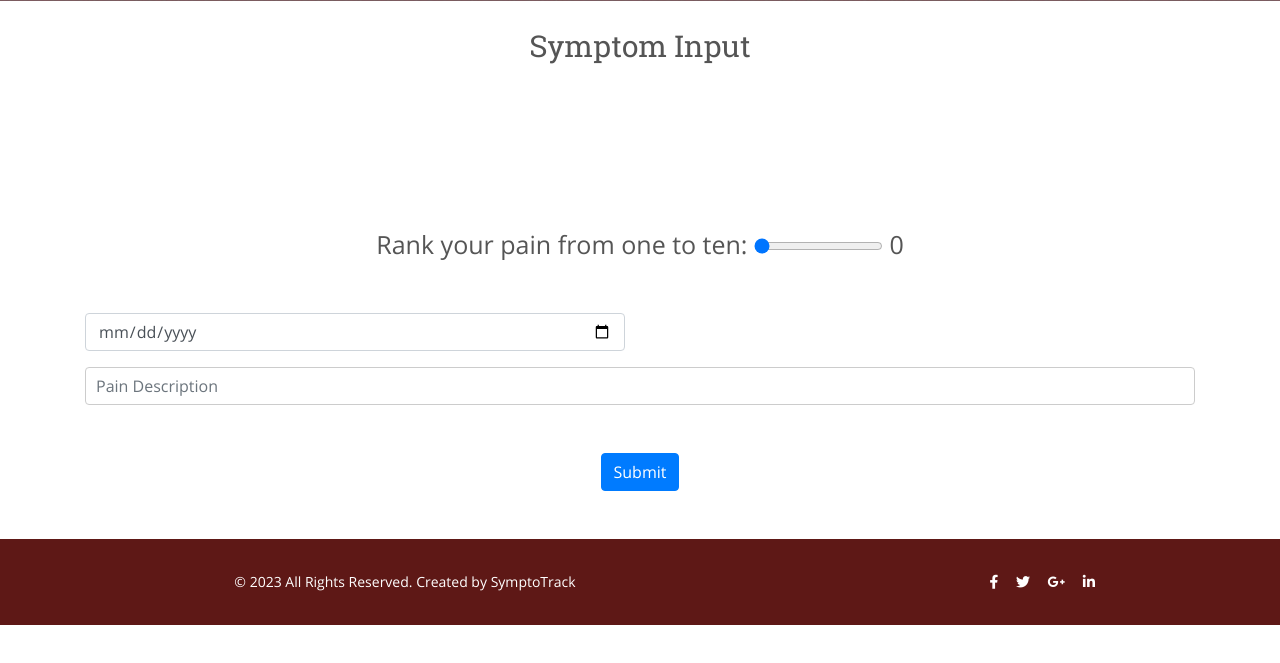
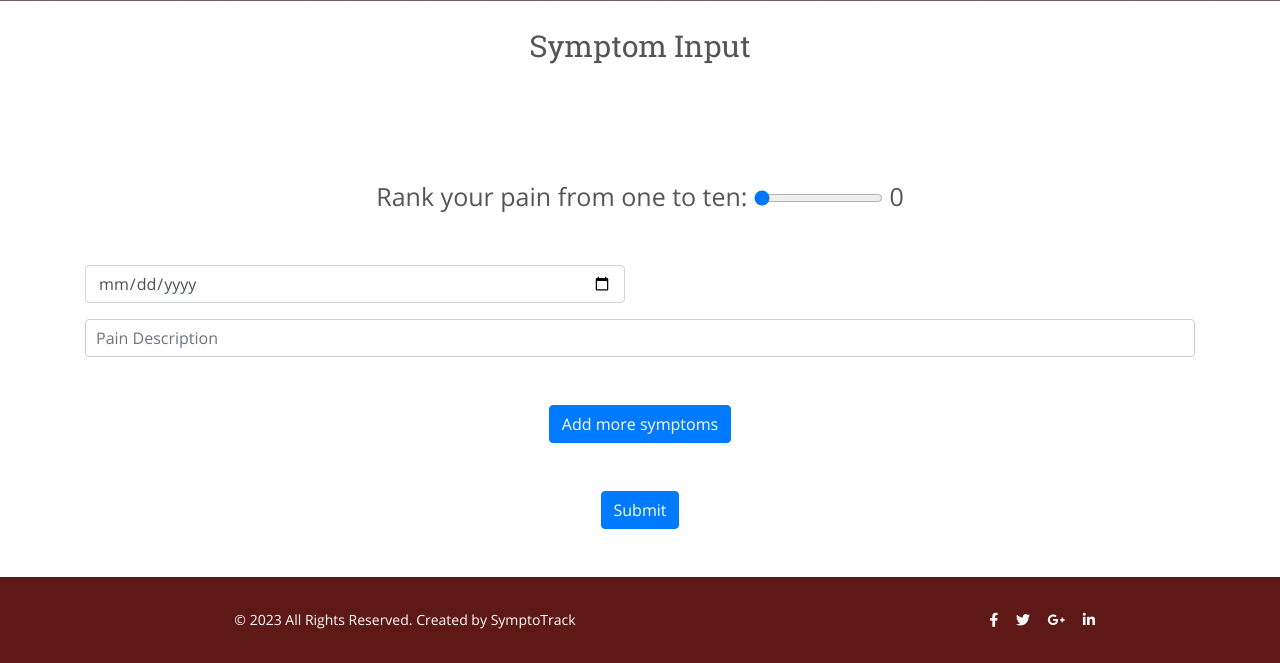
Before and after one commit to ladyOouf/SymptoTrack, a Flask app: page /symptom_input/ in a window 1280 px wide. Shown: the part 517-1180 px from the top of the page. Before the commit the page ends 1142 px from the top, so only its background shows below. Run offline with Flask 3, Linux system fonts and the light colour scheme; the visitor is signed in with stand-in values (Sample User, id 1); some libraries are stand-ins or nearby versions.

Commit message:
Update symptom_input.html

```diff
--- a/Sympto_track/templates/other html/symptom_input.html
+++ b/Sympto_track/templates/other html/symptom_input.html
@@ -2,16 +2,16 @@
 Description: This code is responsible for getting the user's pain input.
 Authors: Ava G, Sree Kondi, Sarah M
 Date Creation : October 15, 2023
-Date Revised: March 24, 2024
+Date Revised: March 30, 2024
 Preconditions: Empty Strings are not allowed.
 Postconditions: No return values. -->
-
-
 
 {% extends "base.html" %}
 
 
 {% block content%}
+
+
       <!DOCTYPE html>
       <html>
       <head>
@@ -34,16 +34,16 @@ Postconditions: No return values. -->
 
       <br>
 
-        <div class="container my-5">
-          <form name="symptom_input" method="POST" id="painForm">
+<div class="container my5">
+          <form name="symptom_input" method="POST">
             <!-- Creating the slider -->
-            <label for="slider">Rank your pain from one to ten:</label>
+            <label for="slider"="font-family: Helvetica Neue;">Rank your pain from one to ten:</label>
             <input type="range" id="slider" name="pain_input" min="0" max="10" step="1" value="0">
             <output for="slider" id="sliderValue">0</output><br><br>
 
             <div class="row my-3">
               <div class="col-md-6">
-                <input type="date" class="form-control" placeholder="Date :" name="pain_date" required>
+                <input type="date" class="form-control" placeholder="Date :" name="pain_date">
               </div>
             </div>
 
@@ -54,17 +54,19 @@ Postconditions: No return values. -->
               </div>
             </div>
 
+            <!-- add button -->
+            <div class="container my-5">
+              <button id="addSliderButton" class="btn btn-primary">Add more symptoms</button>
+            </div>
+
             <!-- Submit button -->
             <div class="container my-5">
               <button type="submit" class="btn btn-primary">Submit</button>
             </div>
-
-            <!-- Error message container -->
-            <div class="container my-3">
-              <p class="error-message text-danger" style="display: none;"></p>
-            </div>
           </form>
         </div>
+
+
 
         <script>
     // Update slider value display dynamically
@@ -75,4 +77,4 @@ Postconditions: No return values. -->
 
 
       </html>
-  {% endblock %}
+{% endblock %}
```
